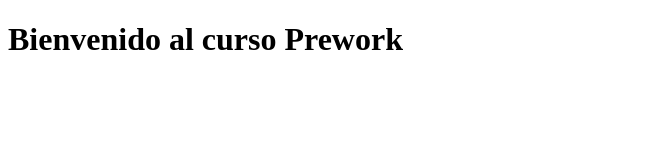
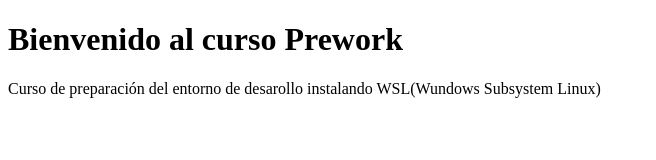
Before and after one commit to centinelaCode/proyectoDemoCursoPrework, a plain HTML site: page index.html in a window 1280 px wide. Shown: the whole page, without its empty margins (0-656 px from the left). Drawn offline with Linux system fonts and the light colour scheme.

Commit message:
Se agrega un parrafo con informaicón del sitio

```diff
--- a/index.html
+++ b/index.html
@@ -8,6 +8,7 @@
 </head>
 <body>
    <h1>Bienvenido al curso Prework</h1>
+   <p>Curso de preparación del entorno de desarollo instalando WSL(Wundows Subsystem Linux)</p>
 
 </body>
 </html>
```
